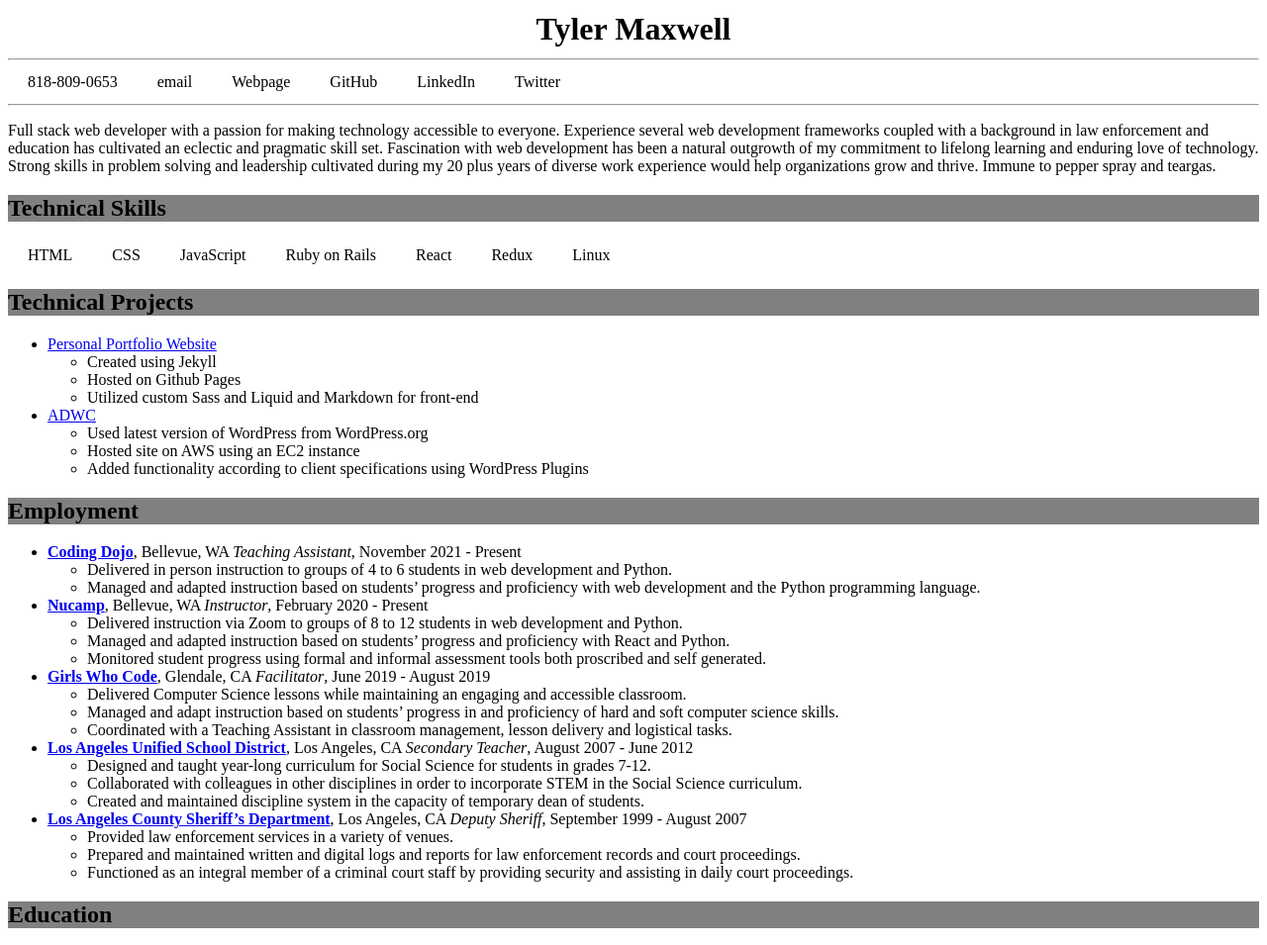
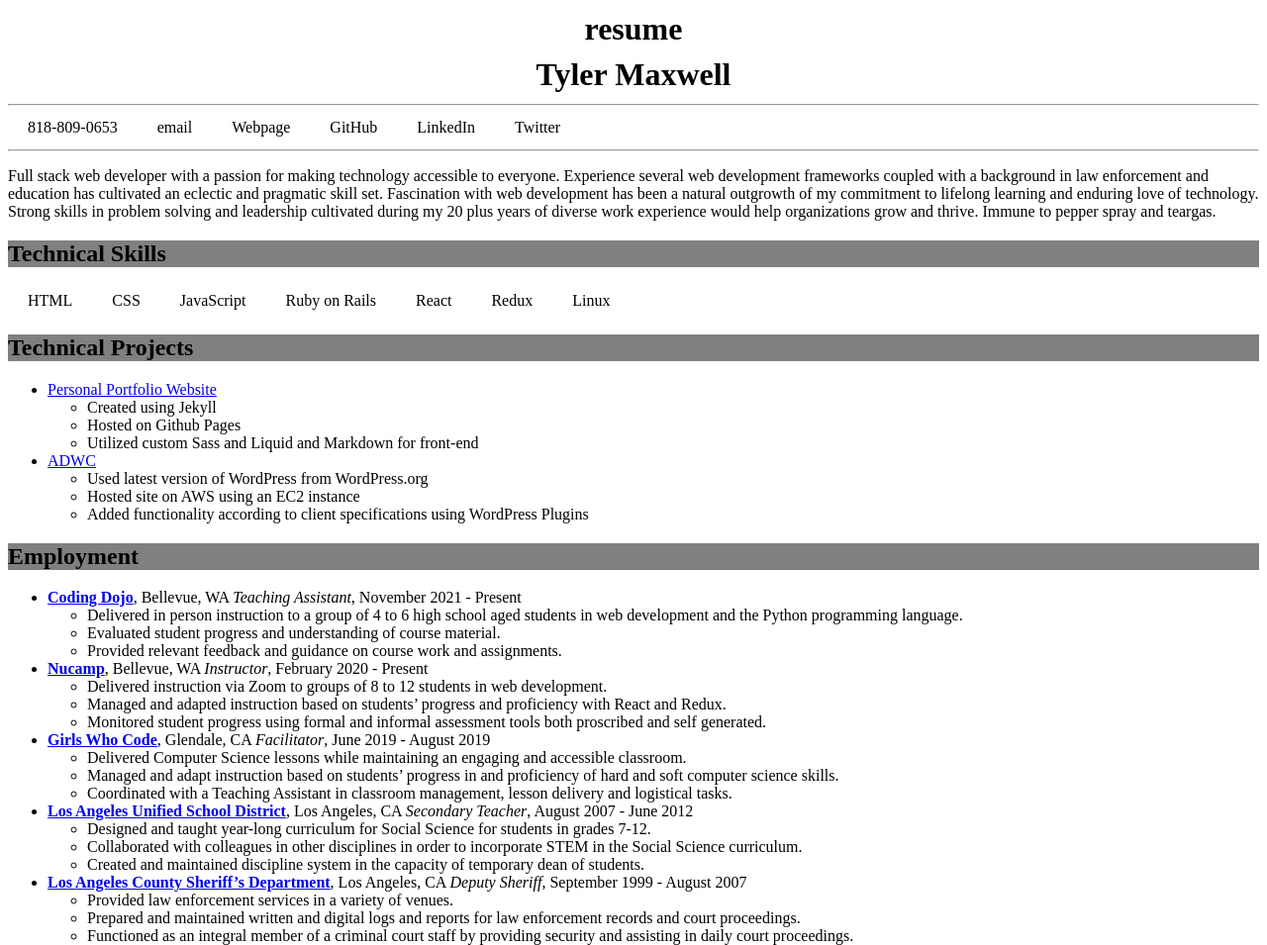
Before and after one commit to tmax818/resume, a website: page index.html in a window 1280 px wide. Shown: the top 955 px of the page at 99% size. Drawn offline with Linux system fonts and the light colour scheme.

Commit message:
correct pdf and add to convert.sh

```diff
--- a/index.html
+++ b/index.html
@@ -4,7 +4,7 @@
   <meta charset="utf-8" />
   <meta name="generator" content="pandoc" />
   <meta name="viewport" content="width=device-width, initial-scale=1.0, user-scalable=yes" />
-  <title>Tyler Maxwell</title>
+  <title>resume</title>
   <style type="text/css">
       code{white-space: pre-wrap;}
       span.smallcaps{font-variant: small-caps;}
@@ -48,8 +48,9 @@
 </head>
 <body>
 <header id="title-block-header">
-<h1 class="title">Tyler Maxwell</h1>
+<h1 class="title">resume</h1>
 </header>
+<h1 id="tyler-maxwell">Tyler Maxwell</h1>
 <hr />
 <div class="contact">
 <ul>
@@ -94,13 +95,14 @@
 <ul>
 <li><strong><a href="https://www.codingdojo.com/">Coding Dojo</a></strong>, Bellevue, WA <em>Teaching Assistant</em>, November 2021 - Present
 <ul>
-<li>Delivered in person instruction to groups of 4 to 6 students in web development and Python.</li>
-<li>Managed and adapted instruction based on students’ progress and proficiency with web development and the Python programming language.</li>
+<li>Delivered in person instruction to a group of 4 to 6 high school aged students in web development and the Python programming language.</li>
+<li>Evaluated student progress and understanding of course material.</li>
+<li>Provided relevant feedback and guidance on course work and assignments.</li>
 </ul></li>
 <li><strong><a href="https://www.nucamp.co/">Nucamp</a></strong>, Bellevue, WA <em>Instructor</em>, February 2020 - Present
 <ul>
-<li>Delivered instruction via Zoom to groups of 8 to 12 students in web development and Python.</li>
-<li>Managed and adapted instruction based on students’ progress and proficiency with React and Python.</li>
+<li>Delivered instruction via Zoom to groups of 8 to 12 students in web development.</li>
+<li>Managed and adapted instruction based on students’ progress and proficiency with React and Redux.</li>
 <li>Monitored student progress using formal and informal assessment tools both proscribed and self generated.</li>
 </ul></li>
 <li><strong><a href="https://girlswhocode.com/">Girls Who Code</a></strong>, Glendale, CA <em>Facilitator</em>, June 2019 - August 2019
```
Also changed, not shown: tylerMaxwell.md (+7 -0 lines), 2 other files.
